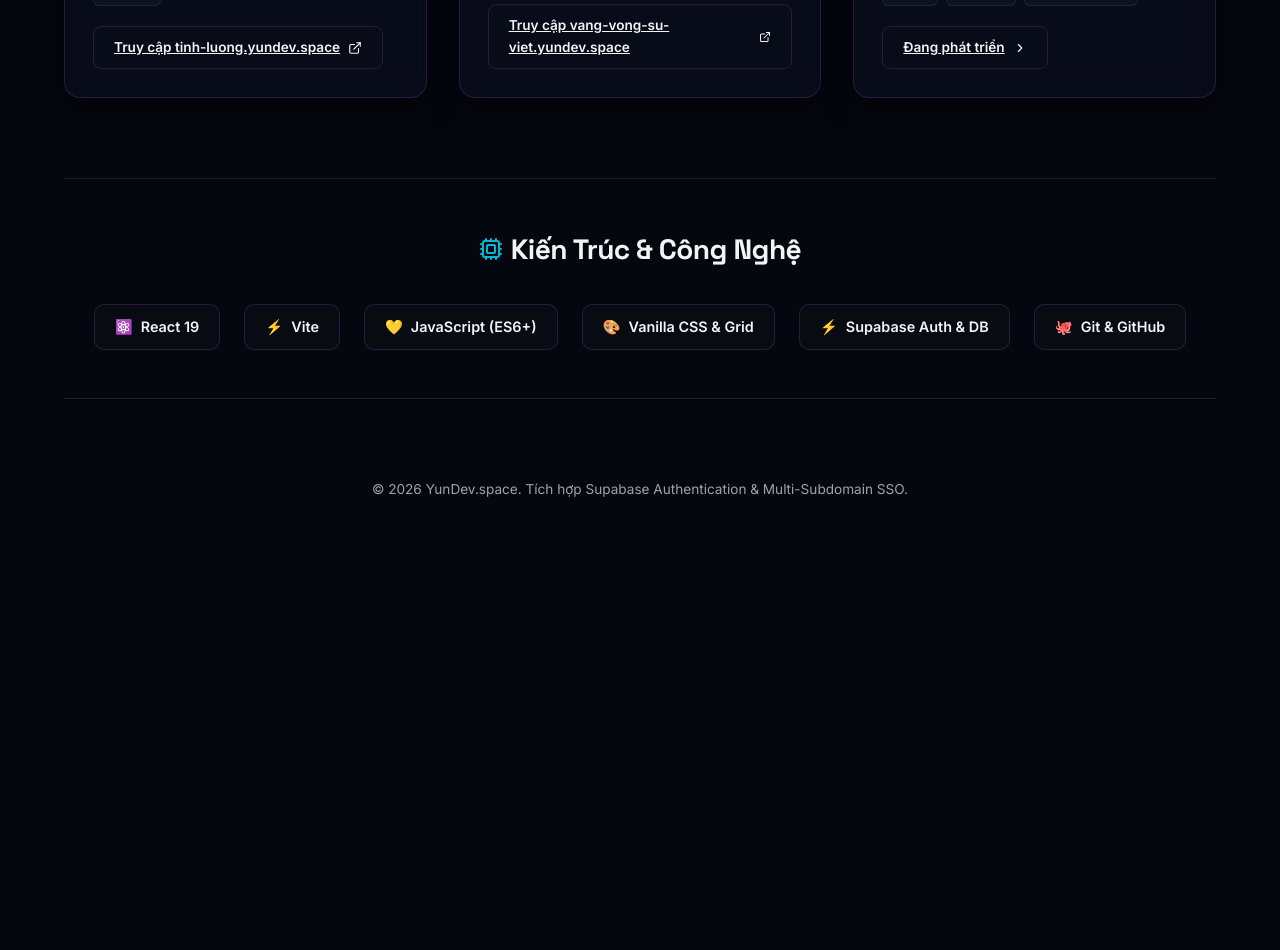
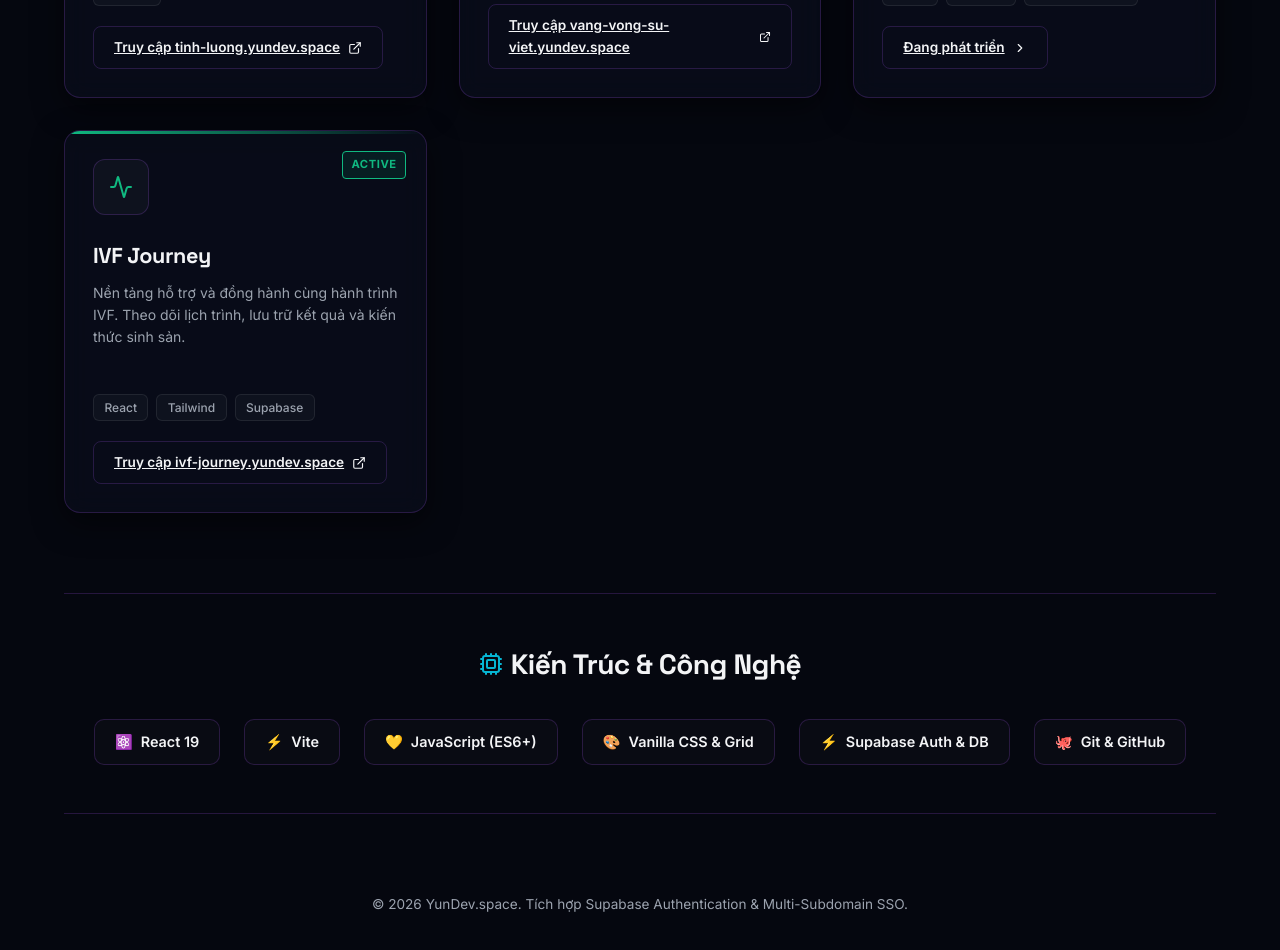
Before and after one commit to dungnv05/personal-portual, a React (Vite) app: page / in a window 1280 px wide. Shown: the part 1080-2030 px from the top of the page. Before the commit the page ends 1644 px from the top, so only its background shows below. Built offline with nearby package versions, Linux system fonts and the light colour scheme; no server answers.

Commit message:
feat: add IVF Journey project to portal cards

```diff
--- a/src/App.jsx
+++ b/src/App.jsx
@@ -15,7 +15,8 @@ import {
   X,
   Lock,
   UserPlus,
-  Gamepad2
+  Gamepad2,
+  Activity
 } from 'lucide-react'
 import {
   supabase,
@@ -128,6 +129,15 @@ function App() {
       status: "In Dev",
       color: "#ec4899",
       tags: ["React", "Tailwind", "Web Crypto API"]
+    },
+    {
+      name: "IVF Journey",
+      desc: "Nền tảng hỗ trợ và đồng hành cùng hành trình IVF. Theo dõi lịch trình, lưu trữ kết quả và kiến thức sinh sản.",
+      icon: <Activity />,
+      url: "https://ivf-journey.yundev.space",
+      status: "Active",
+      color: "#10b981",
+      tags: ["React", "Tailwind", "Supabase"]
     }
   ]
 
```
